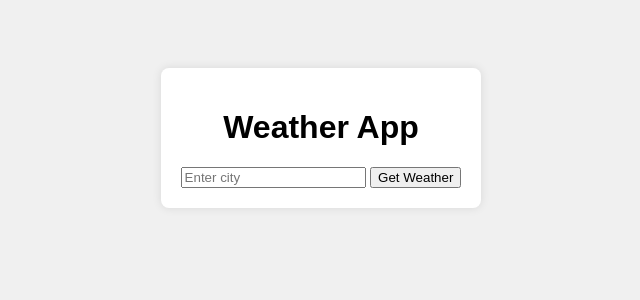
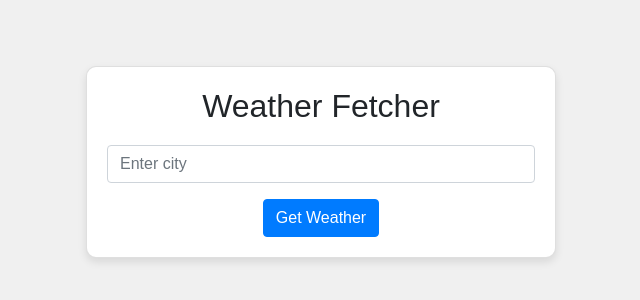
Before and after one commit to Leoz168/Weather-fetcher, a plain HTML site: page frontend/index.html in a window 1280 px wide. Shown: the part 262-562 px from the top of the page, without its empty margins (319-959 px from the left). Drawn offline with nearby package versions, Linux system fonts and the light colour scheme.

Commit message:
update frontend

```diff
--- a/frontend/index.html
+++ b/frontend/index.html
@@ -2,16 +2,23 @@
 <html lang="en">
 <head>
     <meta charset="UTF-8">
+    <meta name="viewport" content="width=device-width, initial-scale=1, shrink-to-fit=no">
     <title>Weather App</title>
+    <link href="https://maxcdn.bootstrapcdn.com/bootstrap/4.5.2/css/bootstrap.min.css" rel="stylesheet">
     <link rel="stylesheet" href="styles.css">
 </head>
 <body>
-    <div class="container">
-        <h1>Weather App</h1>
-        <input type="text" id="cityInput" placeholder="Enter city">
-        <button onclick="getWeather()">Get Weather</button>
-
-        <div id="weatherResult" class="hidden">
+    <div class="container mt-5">
+        <div class="card">
+            <div class="card-body">
+                <h1 class="card-title text-center">Weather Fetcher</h1>
+                <div class="form-group">
+                    <input type="text" id="cityInput" class="form-control" placeholder="Enter city">
+                </div>
+                <div class="text-center">
+                    <button class="btn btn-primary" onclick="getWeather()">Get Weather</button>
+                </div>
+                <div id="weatherResult" class="mt-4 d-none">
                     <p id="temperature"></p>
                     <p id="feelsLike"></p>
                     <p id="humidity"></p>
@@ -21,6 +28,11 @@
                     <p id="sunset"></p>
                 </div>
             </div>
+        </div>
+    </div>
+    <script src="https://code.jquery.com/jquery-3.5.1.slim.min.js"></script>
+    <script src="https://cdn.jsdelivr.net/npm/@popperjs/core@2.5.4/dist/umd/popper.min.js"></script>
+    <script src="https://maxcdn.bootstrapcdn.com/bootstrap/4.5.2/js/bootstrap.min.js"></script>
     <script src="script.js"></script>
 </body>
 </html>
--- a/frontend/script.js
+++ b/frontend/script.js
@@ -1,14 +1,14 @@
 async function getWeather() {
     const city = document.getElementById('cityInput').value;
-    console.log(`Fetching weather for city: ${city}`);  // Log city name
+    console.log(`Fetching weather for city: ${city}`);
 
     try {
         const response = await fetch(`http://localhost:5000/weather?city=${city}`);
-        console.log('Response:', response);  // Log the response object
+        console.log('Response:', response);
 
         if (response.ok) {
             const data = await response.json();
-            console.log('Data:', data);  // Log the data
+            console.log('Data:', data);
 
             document.getElementById('temperature').innerText = `Temperature: ${data.temp_c.toFixed(2)}˚C or ${data.temp_f.toFixed(2)}˚F`;
             document.getElementById('feelsLike').innerText = `Feels Like: ${data.feels_c.toFixed(2)}˚C or ${data.feels_f.toFixed(2)}˚F`;
@@ -18,7 +18,7 @@ async function getWeather() {
             document.getElementById('sunrise').innerText = `Sunrise: ${data.sunrise}`;
             document.getElementById('sunset').innerText = `Sunset: ${data.sunset}`;
 
-            document.getElementById('weatherResult').classList.remove('hidden');
+            document.getElementById('weatherResult').classList.remove('d-none');
         } else {
             console.error('Error fetching weather data:', response.statusText);
         }
--- a/frontend/styles.css
+++ b/frontend/styles.css
@@ -1,21 +1,28 @@
 body {
     font-family: Arial, sans-serif;
     background: #f0f0f0;
+    height: 100vh;
+    margin: 0;
     display: flex;
     justify-content: center;
     align-items: center;
-    height: 100vh;
-    margin: 0;
 }
 
 .container {
-    background: white;
-    padding: 20px;
-    border-radius: 8px;
-    box-shadow: 0 0 10px rgba(0,0,0,0.1);
-    text-align: center;
+    max-width: 500px;
 }
 
-.hidden {
-    display: none;
+.card {
+    border-radius: 10px;
+    box-shadow: 0 4px 8px rgba(0,0,0,0.1);
 }
+
+.card-title {
+    font-size: 2rem;
+    margin-bottom: 20px;
+}
+
+#weatherResult p {
+    font-size: 1.2rem;
+    margin: 10px 0;
+}
```
Lines whose indentation alone changed are shown as unchanged.
